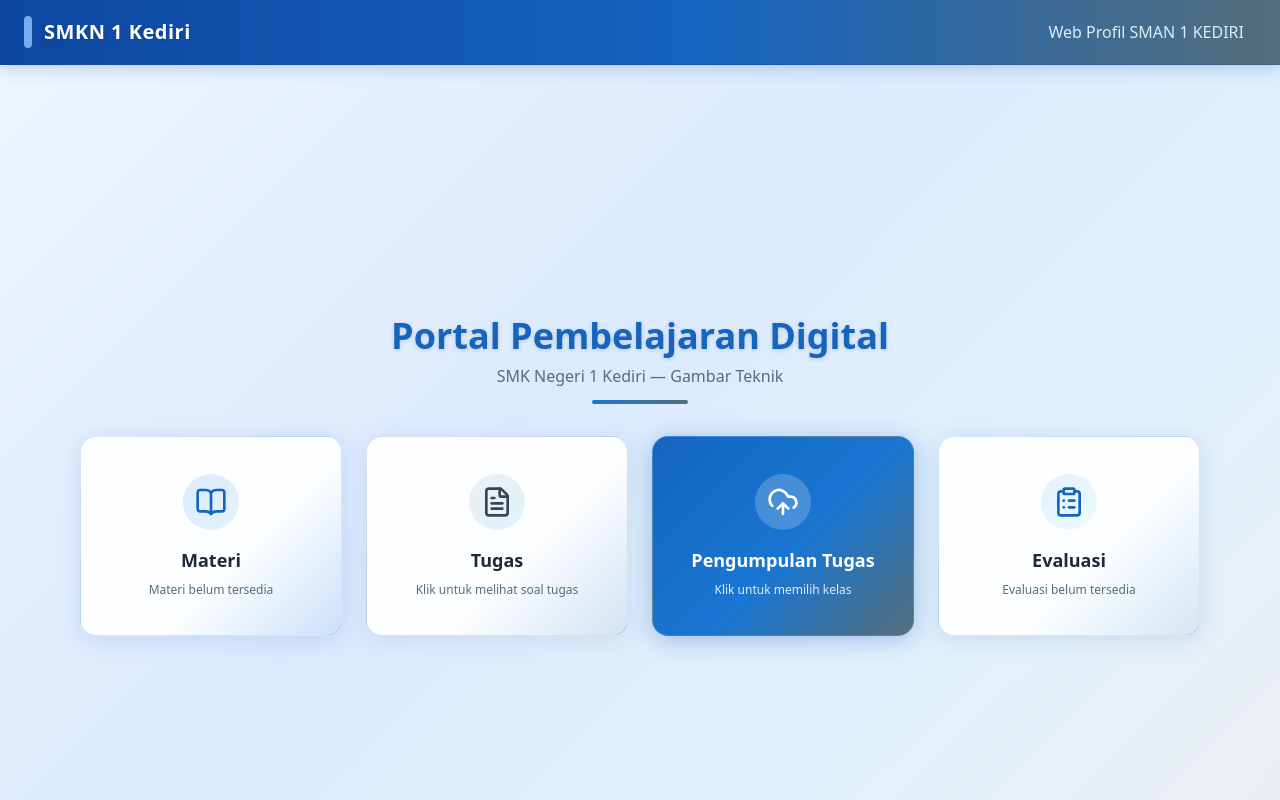
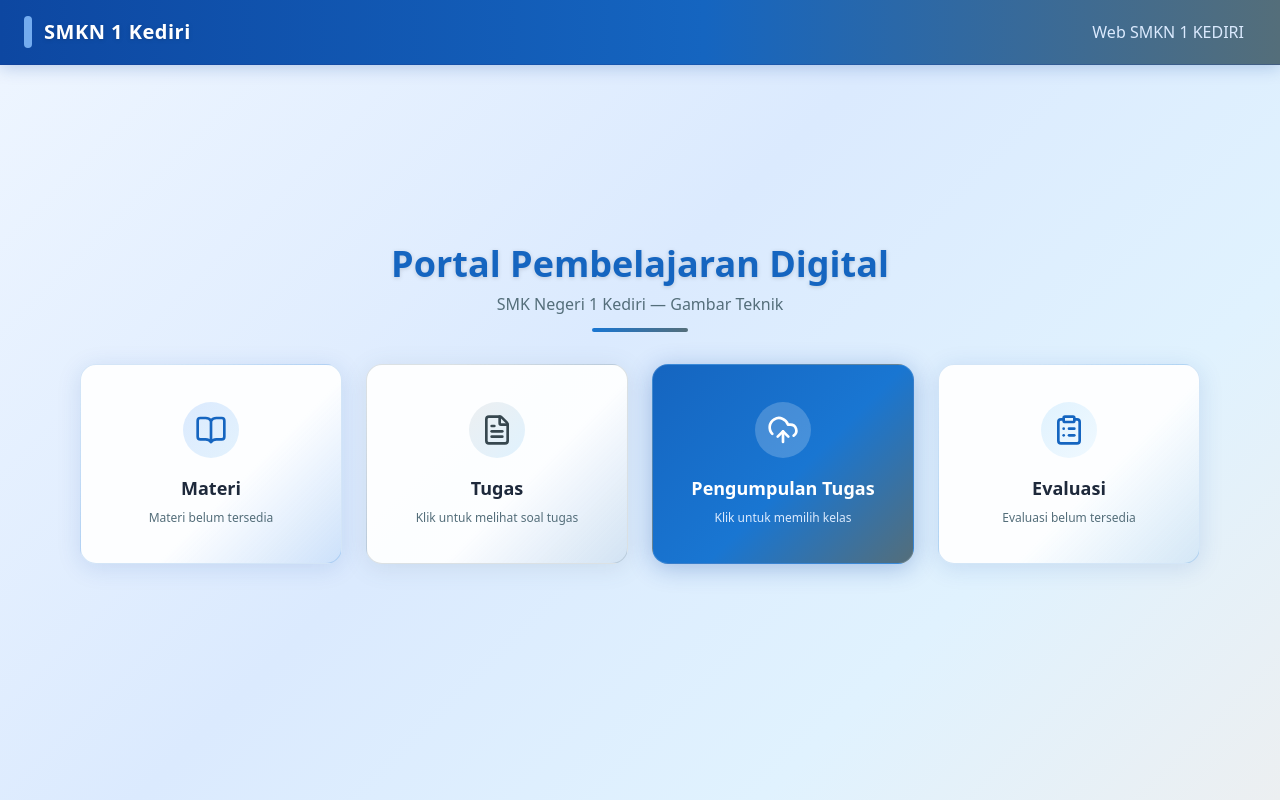
Before and after one commit to sleepyarya/Gambar-Teknik, a Next.js app: page / in a window 1280 px wide. Built offline with nearby package versions, Linux system fonts and the light colour scheme.

Commit message:
Fixxing text and link that worng address

```diff
--- a/src/app/page.tsx
+++ b/src/app/page.tsx
@@ -11,7 +11,7 @@ export default function Home() {
     <div className="min-h-screen font-sans flex flex-col" style={{ background: '#EFF6FF' }}>
       <Navbar />
       <main
-        className="flex flex-1 flex-col items-center justify-center pt-28 pb-10 px-4"
+        className="flex flex-1 flex-col items-center justify-center pt-16 pb-10 px-4"
         style={{ background: 'linear-gradient(135deg, #EFF6FF 0%, #DBEAFE 45%, #E0F2FE 75%, #ECEFF1 100%)' }}
       >
         <HeroCards onOpenModal={() => setModalOpen(true)} />
--- a/src/components/HeroCards.tsx
+++ b/src/components/HeroCards.tsx
@@ -3,7 +3,7 @@ import { BookOpen, FileText, UploadCloud, ClipboardList } from "lucide-react";
 
 export default function HeroCards({ onOpenModal }: { onOpenModal: () => void }) {
   return (
-    <section className="w-full flex flex-col items-center justify-center gap-8 mt-32 mb-12">
+    <section className="w-full flex flex-col items-center justify-center gap-8 mt-8 mb-12">
       {/* Hero Title */}
       <div className="text-center">
         <h1
--- a/src/components/LoadingScreen.tsx
+++ b/src/components/LoadingScreen.tsx
@@ -40,8 +40,8 @@ export default function LoadingScreen() {
           <div className="w-1.5 h-1.5 rounded-full bg-blue-500 animate-bounce [animation-delay:-0.15s]" />
           <div className="w-1.5 h-1.5 rounded-full bg-blue-500 animate-bounce" />
         </div>
-        <p className="text-sm font-medium text-slate-500 mt-2 uppercase tracking-tighter opacity-70">
-          Mempersiapkan Masa Depan...
+        <p className="text-sm font-bold text-slate-500 mt-2 uppercase tracking-widest opacity-80">
+          DD-DPIB 1 - GAMBAR TEKNIK
         </p>
       </div>
 
--- a/src/components/Navbar.tsx
+++ b/src/components/Navbar.tsx
@@ -12,12 +12,12 @@ export default function Navbar() {
       </div>
       <div className="flex gap-6 text-blue-100 font-medium text-base">
         <a
-          href="https://sites.google.com/view/profilsmanegeri1kediri"
+          href="https://smkn1kediri.sch.id/"
           target="_blank"
           rel="noopener noreferrer"
           className="hover:text-white hover:drop-shadow transition-all px-3 py-1 rounded hover:bg-white/10"
         >
-          Web Profil SMAN 1 KEDIRI
+          Web SMKN 1 KEDIRI
         </a>
       </div>
     </nav>
```
